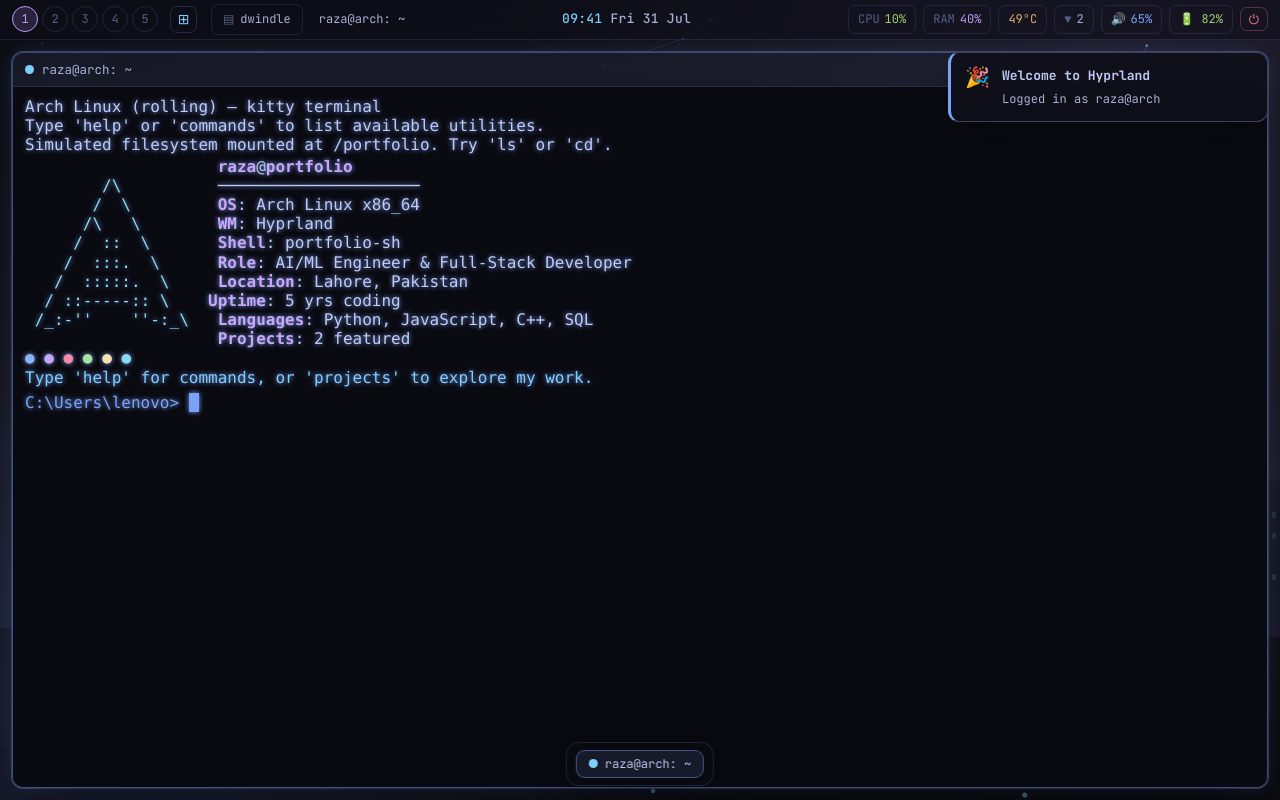
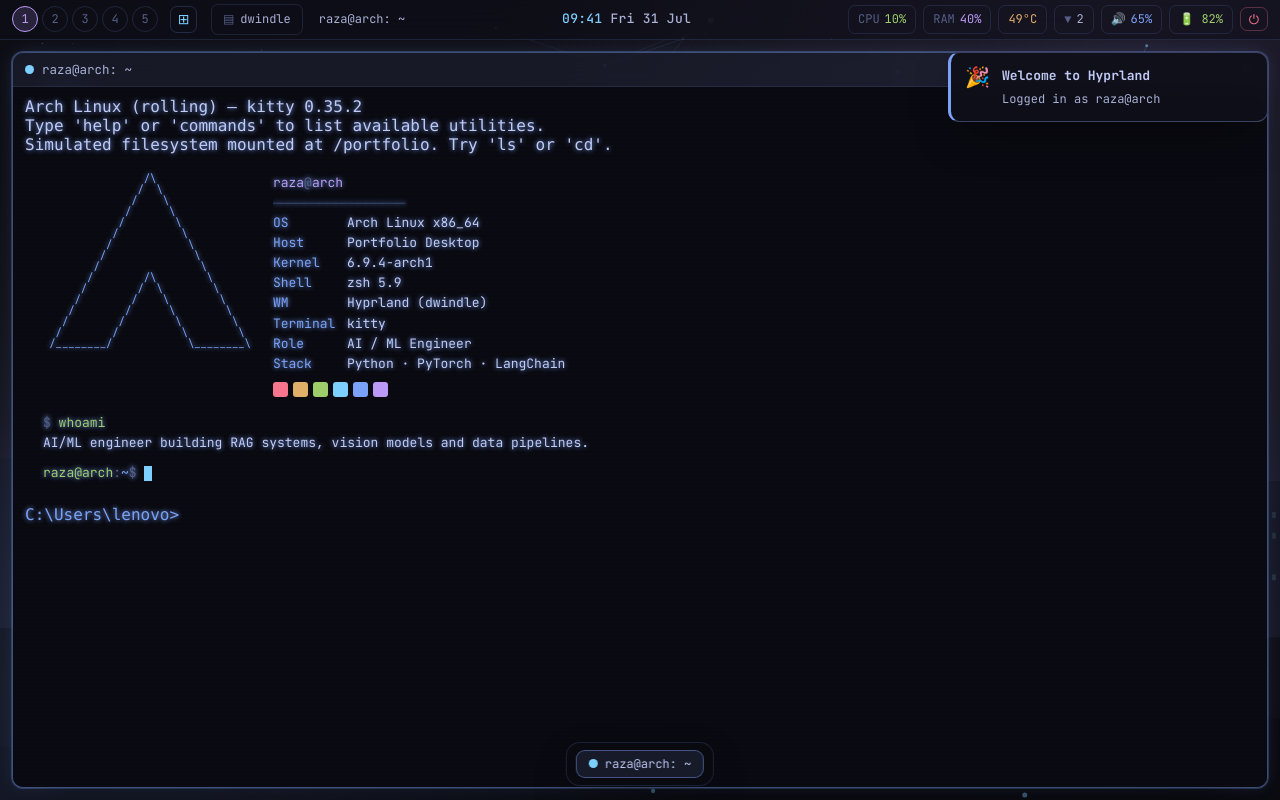
Before and after one commit to RAZAAli901/Interactive-Terminal-Portfoil, a React (Vite) app: page / in a window 1280 px wide. Both pictures are taken after a click on the button "Log in". Built offline with nearby package versions, Linux system fonts and the light colour scheme.

Commit message:
feat(terminal): render the neofetch card as the terminal landing view

```diff
--- a/src/components/Terminal.jsx
+++ b/src/components/Terminal.jsx
@@ -5,13 +5,14 @@ import { getHistory, saveHistory } from '../utils/localStorage';
 import { fetchGithubData, getClaudeResponse } from '../utils/apiClient';
 import { formatTable, formatSuccess, formatError, formatInfo, formatWarning, formatSection } from '../utils/terminalFormatting';
 import MatrixScreensaver from './MatrixScreensaver';
+import NeofetchPanel from '../apps/NeofetchPanel';
 import Hero from '../sections/Hero';
 import portfolioData from '../data/portfolio.json';
 import styles from './Terminal.module.css';
 
 export default function Terminal({ setTheme, setWallpaper, initialCommand, setInitialCommand }) {
     const welcomeLines = [
-        'Arch Linux (rolling) — kitty terminal',
+        'Arch Linux (rolling) — kitty 0.35.2',
         '',
         "Type 'help' or 'commands' to list available utilities.",
         "Simulated filesystem mounted at /portfolio. Try 'ls' or 'cd'.",
@@ -447,10 +448,12 @@ export default function Terminal({ setTheme, setWallpaper, initialCommand, setIn
     useEffect(() => {
         if (!isTyping && !landedRef.current && !initialCommand) {
             landedRef.current = true;
-            const output = handleCommand('fastfetch', {
-                isAdmin, setWallpaper, setIsAdmin, currentPath, history: sessionHistory,
-            });
-            setHistory(prev => [...prev, { command: '', output }]);
+            // The rendered neofetch card is the terminal's landing view; typing
+            // `fastfetch` still prints the plain-text version.
+            setHistory(prev => [
+                ...prev,
+                { command: '', output: { type: 'node', node: <NeofetchPanel /> } },
+            ]);
         }
         // eslint-disable-next-line react-hooks/exhaustive-deps
     }, [isTyping]);
@@ -474,7 +477,7 @@ export default function Terminal({ setTheme, setWallpaper, initialCommand, setIn
                             </div>
                         )}
                         <div className={styles.output}>
-                            {entry.output.type === 'text' ? (
+                            {entry.output.type === 'node' ? entry.output.node : entry.output.type === 'text' ? (
                                 entry.output.content.map((line, i) => {
                                     if (typeof line === 'string') {
                                         // Highlight standard markdown headers
```
